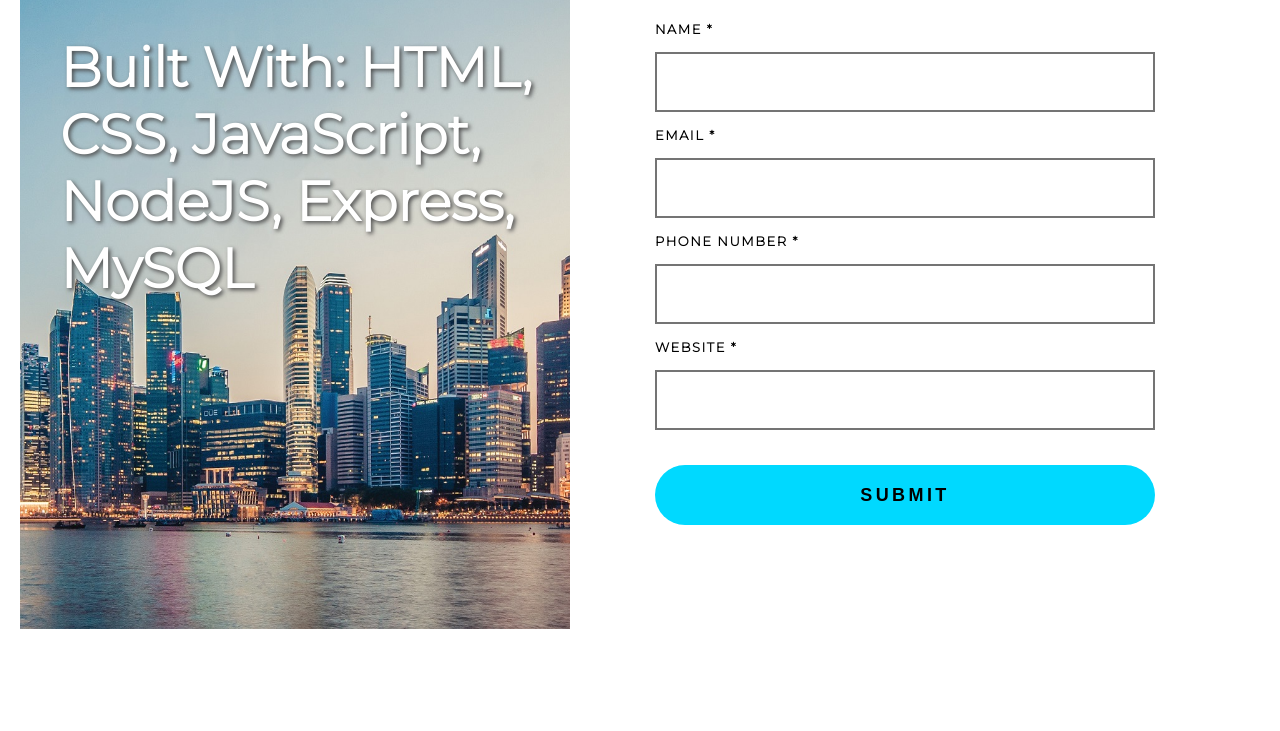
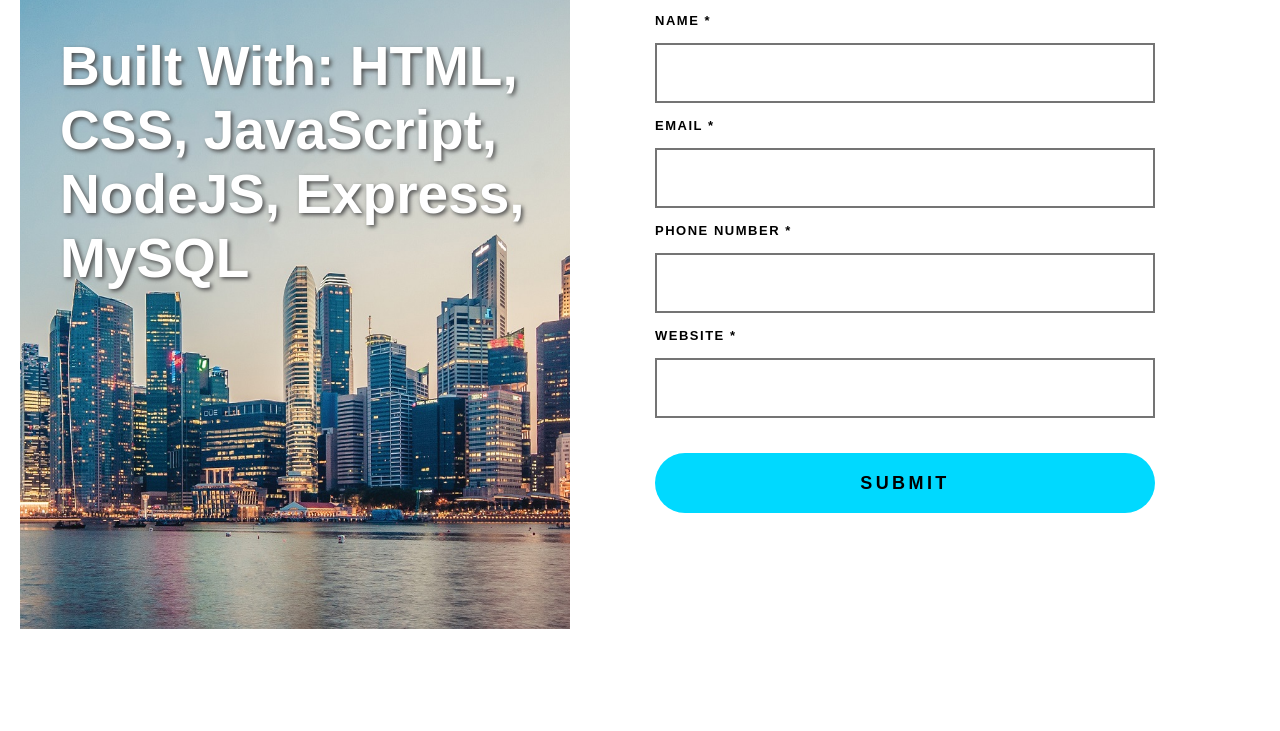
Before and after one commit to ErikMoxley/fs-test-ek, a website: page index.html in a window 1280 px wide. Shown: the part 240-971 px from the top of the page. Drawn offline with Linux system fonts and the light colour scheme.

Commit message:
update html

```diff
--- a/index.html
+++ b/index.html
@@ -8,7 +8,6 @@
     <link rel="stylesheet" href="styles.css">
     <link rel="preconnect" href="https://fonts.googleapis.com">
     <link rel="preconnect" href="https://fonts.gstatic.com" crossorigin>
-    <link href="https://fonts.googleapis.com/css2?family=Montserrat:wght@300,700,720&display=swap" rel="stylesheet">
 </head>
 
     <body>
```
